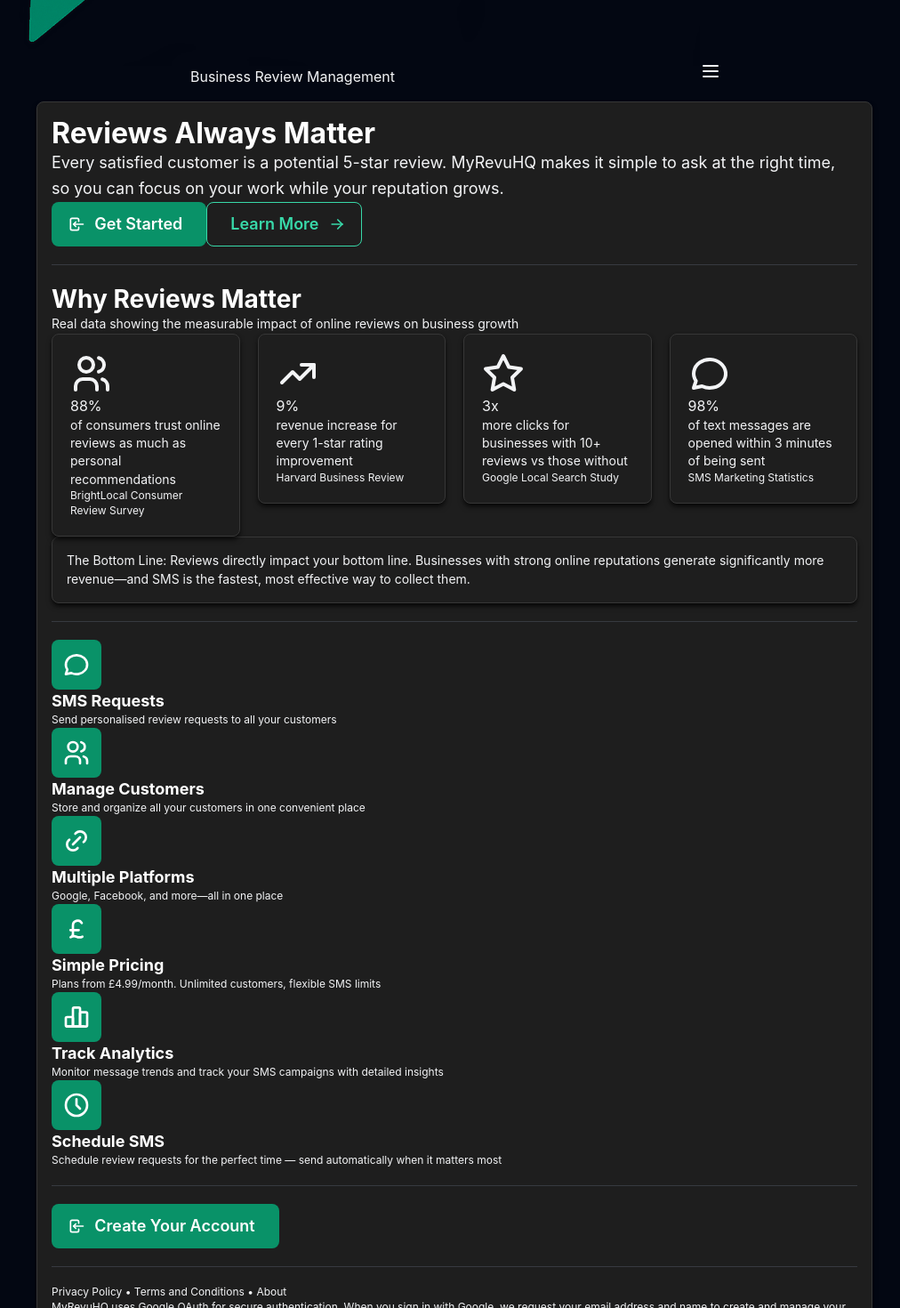
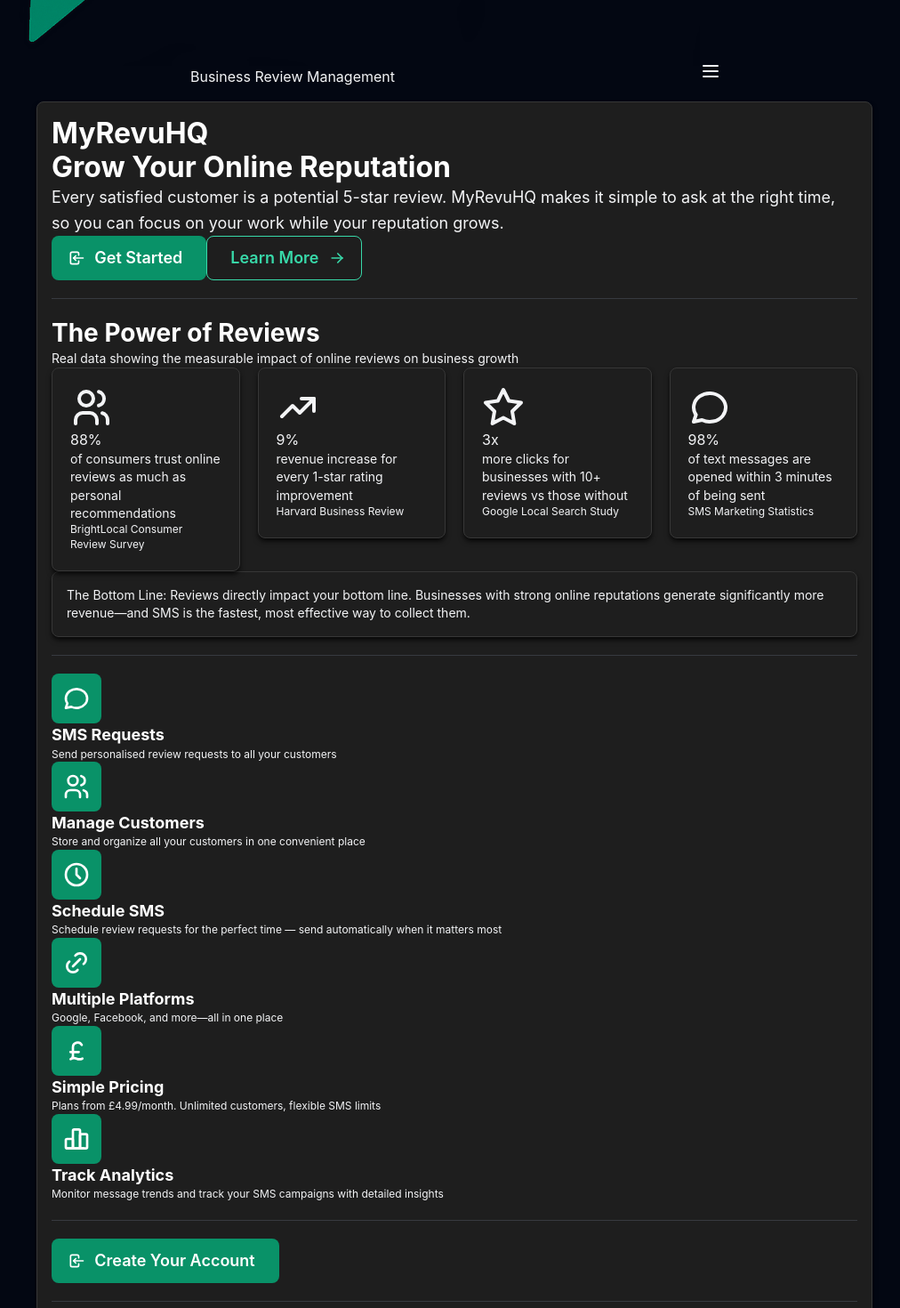
Before and after one commit to sdbxsdb/my-revu-hq, a React (Vite) app in the folder apps/frontend/: page / in a window 1280 px wide. Shown: the part 1060-2530 px from the top of the page at 89% size, without its empty margins (129-1141 px from the left). Built offline with nearby package versions, Linux system fonts and the light colour scheme; no server answers.

Commit message:
text changes

```diff
--- a/apps/frontend/src/components/ReviewImpactStats.tsx
+++ b/apps/frontend/src/components/ReviewImpactStats.tsx
@@ -73,7 +73,7 @@
     <div className="mb-12">
       <div className="text-center mb-8">
         <Title order={2} className="text-2xl sm:text-3xl font-bold mb-3 text-white">
-          Why Reviews Matter
+          The Power of Reviews
         </Title>
         <Text size="sm" className="text-gray-400 max-w-2xl mx-auto">
           Real data showing the measurable impact of online reviews on business growth
--- a/apps/frontend/src/pages/About.tsx
+++ b/apps/frontend/src/pages/About.tsx
@@ -77,6 +77,20 @@
 
               <div className="flex gap-4">
                 <ThemeIcon size={48} radius="md" className="bg-teal-500/20 flex-shrink-0">
+                  <IconClock size={28} className="text-teal-400" />
+                </ThemeIcon>
+                <div>
+                  <Title order={3} size="h4" className="text-white mb-2">
+                    Schedule SMS
+                  </Title>
+                  <Text size="sm" className="text-gray-300">
+                    Schedule review requests for any future date and time. Perfect for sending requests after project completion or at the optimal time for your industry.
+                  </Text>
+                </div>
+              </div>
+
+              <div className="flex gap-4">
+                <ThemeIcon size={48} radius="md" className="bg-teal-500/20 flex-shrink-0">
                   <IconLink size={28} className="text-teal-400" />
                 </ThemeIcon>
                 <div>
@@ -116,20 +130,6 @@
                   <Text size="sm" className="text-gray-300">
                     Plans starting from {formattedPrice}/month. Unlimited customers, flexible SMS
                     limits. No hidden costs, no surprises.
-                  </Text>
-                </div>
-              </div>
-
-              <div className="flex gap-4">
-                <ThemeIcon size={48} radius="md" className="bg-teal-500/20 flex-shrink-0">
-                  <IconClock size={28} className="text-teal-400" />
-                </ThemeIcon>
-                <div>
-                  <Title order={3} size="h4" className="text-white mb-2">
-                    Schedule SMS
-                  </Title>
-                  <Text size="sm" className="text-gray-300">
-                    Schedule review requests for any future date and time. Perfect for sending requests after project completion or at the optimal time for your industry.
                   </Text>
                 </div>
               </div>
--- a/apps/frontend/src/pages/Home.tsx
+++ b/apps/frontend/src/pages/Home.tsx
@@ -29,7 +29,9 @@
             {/* Hero Section */}
             <div className="text-center">
               <Title order={1} className="text-white mb-4 text-2xl sm:text-3xl">
-                Reviews Always Matter
+                MyRevuHQ
+                <br />
+                Grow Your Online Reputation
               </Title>
               <Text size="lg" className="text-gray-300 mb-6 text-base sm:text-lg">
                 Every satisfied customer is a potential 5-star review. MyRevuHQ makes it simple to
@@ -92,6 +94,19 @@
 
                 <div className="text-center sm:w-52">
                   <ThemeIcon size={56} radius="md" className="bg-teal-500/20 mx-auto mb-3">
+                    <IconClock size={32} className="text-teal-400" />
+                  </ThemeIcon>
+                  <Title order={3} size="h4" className="text-white mb-2 text-base">
+                    Schedule SMS
+                  </Title>
+                  <Text size="xs" className="text-gray-400">
+                    Schedule review requests for the perfect time — send automatically when it
+                    matters most
+                  </Text>
+                </div>
+
+                <div className="text-center sm:w-52">
+                  <ThemeIcon size={56} radius="md" className="bg-teal-500/20 mx-auto mb-3">
                     <IconLink size={32} className="text-teal-400" />
                   </ThemeIcon>
                   <Title order={3} size="h4" className="text-white mb-2 text-base">
@@ -129,18 +144,6 @@
                   </Title>
                   <Text size="xs" className="text-gray-400">
                     Monitor message trends and track your SMS campaigns with detailed insights
-                  </Text>
-                </div>
-
-                <div className="text-center sm:w-52">
-                  <ThemeIcon size={56} radius="md" className="bg-teal-500/20 mx-auto mb-3">
-                    <IconClock size={32} className="text-teal-400" />
-                  </ThemeIcon>
-                  <Title order={3} size="h4" className="text-white mb-2 text-base">
-                    Schedule SMS
-                  </Title>
-                  <Text size="xs" className="text-gray-400">
-                    Schedule review requests for the perfect time — send automatically when it matters most
                   </Text>
                 </div>
               </div>
```
